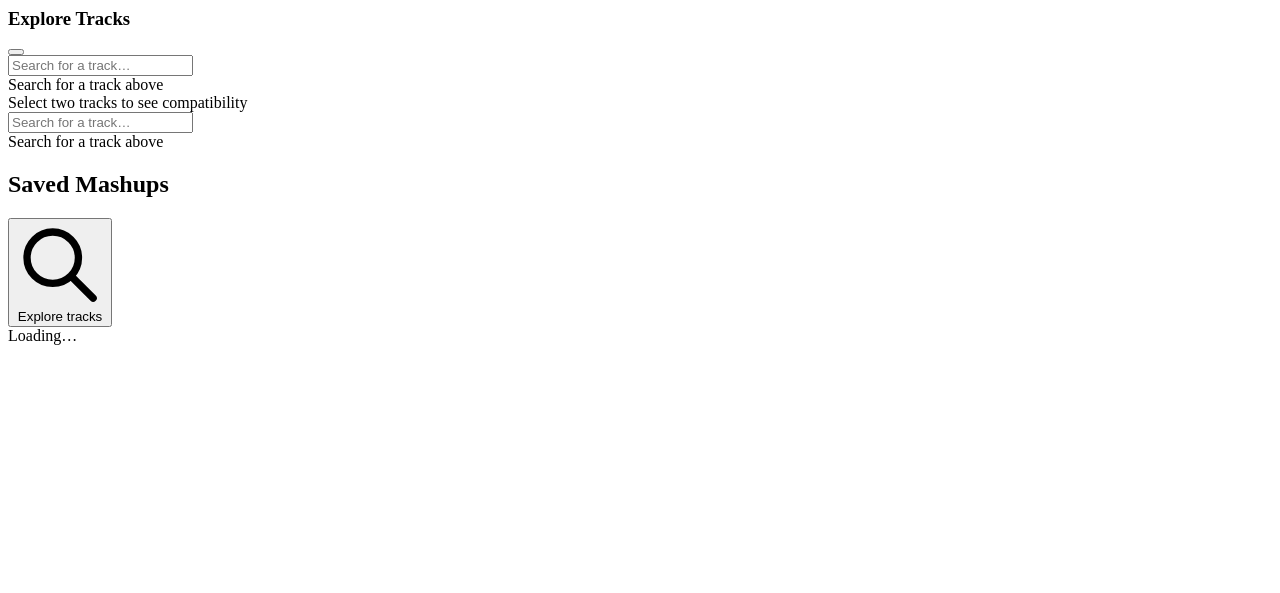
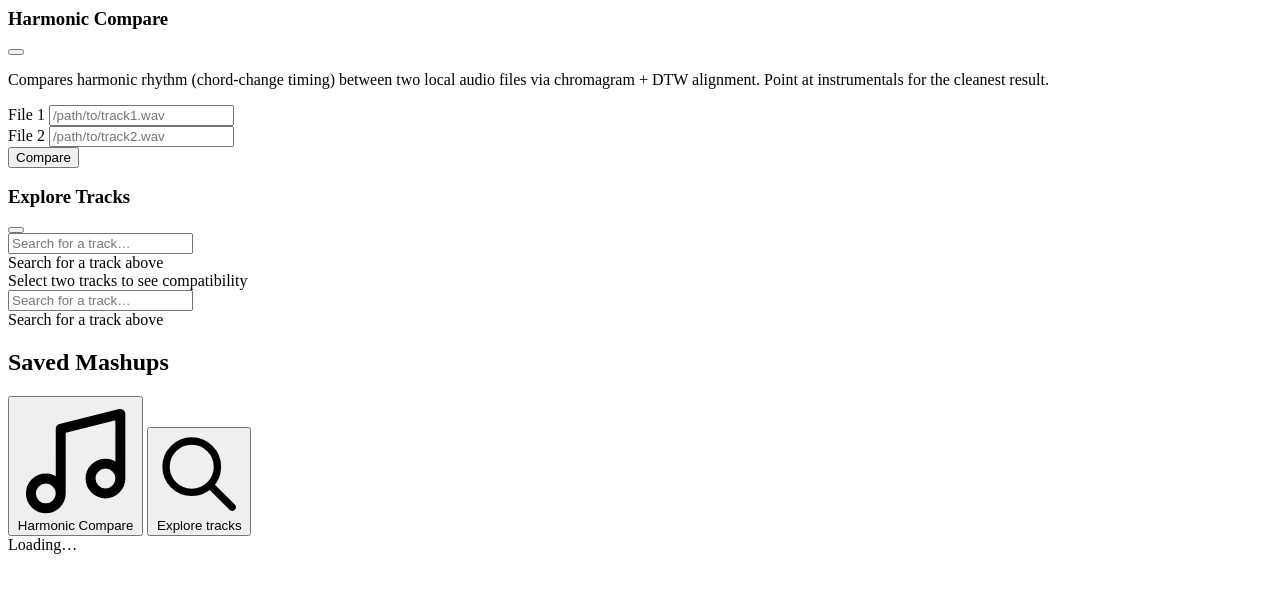
Before and after one commit to patayto/saloon, a Django app: page /mashup/ in a window 1280 px wide. Shown: the top 593 px of the page. Run offline with Django 5.2, Linux system fonts and the light colour scheme.

Commit message:
feat: Harmonic Compare tool + key-compat semitone fix
- analysis/mashup.py: _key_compat now treats keys <=2 chromatic
  semitones apart as compatible, not just Camelot-adjacent/relative
  pairs (e.g. F/F# are 1 semitone apart but 5 Camelot steps).
- New Harmonic Compare tool in the Mashup tab: compares two local
  audio files by path via chromagram + DTW alignment (librosa),
  independent of the saved-MashupPair/library-track flow. Runs as a
  background job through the existing _sync_jobs pattern.
- _resolve_audio_path() resolves typed paths against real directory
  entries under Unicode-normalized comparison (quotes, emoji
  variation selectors, casefold) instead of exact string matching,
  since real filenames rarely survive being retyped/pasted exactly.
- pyproject.toml/uv.lock: pin numpy<2.4 and numba<0.63 so a
  llvmlite version with Intel Mac wheels resolves (librosa hard-
  requires numba).
- Dockerfile: BuildKit cache mount for uv so a failed/retried build
  doesn't re-download the whole dependency set from scratch.
- docker-compose.yml: bind-mount the local audio directory
  (read-only) so Harmonic Compare can see files from inside the
  container.

```diff
--- a/analysis/mashup.py
+++ b/analysis/mashup.py
@@ -28,6 +28,10 @@
     if a_letter == b_letter and adjacent:
         return "compatible"
     if a_num == b_num:  # relative major/minor pair
+        return "compatible"
+    semitone_diff = abs(ak - bk) % 12
+    semitone_diff = min(semitone_diff, 12 - semitone_diff)
+    if semitone_diff <= 2:  # e.g. F/F#: 5 Camelot steps apart but a semitone shift away
         return "compatible"
     return "incompatible"
 
@@ -125,7 +129,7 @@
 
     key_tips = {
         "perfect": f"Perfect key match ({c1_num}{c1_let} = {c2_num}{c2_let}) — fully harmonic",
-        "compatible": f"Compatible keys ({c1_num}{c1_let} / {c2_num}{c2_let}) — Camelot-adjacent, minor key tension",
+        "compatible": f"Compatible keys ({c1_num}{c1_let} / {c2_num}{c2_let}) — closely related or a small pitch shift apart, minor key tension",
         "incompatible": f"Incompatible keys ({c1_num}{c1_let} / {c2_num}{c2_let}) — will clash harmonically",
     }
 
--- a/docker-compose.yml
+++ b/docker-compose.yml
@@ -6,3 +6,4 @@
     env_file: .env
     volumes:
       - ./db.sqlite3:/app/db.sqlite3
+      - /Users/filipe/workspace/mashups/sources:/Users/filipe/workspace/mashups/sources:ro
--- a/pyproject.toml
+++ b/pyproject.toml
@@ -7,8 +7,10 @@
 dependencies = [
     "django>=6.0.4",
     "kagglehub[pandas-datasets]>=1.0.0",
+    "librosa>=0.11.0",
     "lyricsgenius>=3.12.0",
-    "numpy>=2.4.4",
+    "numba<0.63",
+    "numpy>=2.3.5,<2.4",
     "python-dotenv>=1.2.2",
     "requests>=2.33.1",
     "scikit-learn>=1.8.0",
--- a/saloon/urls.py
+++ b/saloon/urls.py
@@ -45,4 +45,6 @@
     path("mashup/pairs/", spotify_views.mashup_pairs, name="mashup_pairs"),
     path("mashup/pairs/save/", spotify_views.mashup_save_pair, name="mashup_save_pair"),
     path("mashup/pairs/<int:pair_id>/delete/", spotify_views.mashup_delete_pair, name="mashup_delete_pair"),
+    path("mashup/harmonic-compare/", spotify_views.harmonic_compare, name="harmonic_compare"),
+    path("mashup/harmonic-compare/status/<str:job_id>/", spotify_views.harmonic_compare_status, name="harmonic_compare_status"),
 ]
--- a/spotify/templates/spotify/mashup.html
+++ b/spotify/templates/spotify/mashup.html
@@ -1,4 +1,44 @@
 {% load spotify_extras %}
+
+<!-- Harmonic Compare modal -->
+<div id="harmonic-modal" class="hidden fixed inset-0 z-50 bg-black/80 flex items-center justify-center px-4">
+  <div class="bg-gray-900 border border-gray-800 rounded-xl w-full max-w-md">
+    <div class="flex items-center justify-between px-5 py-3 border-b border-gray-800">
+      <h3 class="text-sm font-semibold text-gray-200">Harmonic Compare</h3>
+      <button onclick="closeHarmonicCompare()"
+        class="text-gray-500 hover:text-gray-200 transition-colors p-1 rounded hover:bg-gray-800">
+        <svg class="w-4 h-4" fill="none" stroke="currentColor" viewBox="0 0 24 24">
+          <path stroke-linecap="round" stroke-linejoin="round" stroke-width="2" d="M6 18L18 6M6 6l12 12"/>
+        </svg>
+      </button>
+    </div>
+    <div class="p-5 space-y-3">
+      <p class="text-xs text-gray-500">Compares harmonic rhythm (chord-change timing) between two local audio files via chromagram + DTW alignment. Point at instrumentals for the cleanest result.</p>
+      <div>
+        <label class="text-xs text-gray-500">File 1</label>
+        <input id="harmonic-path-1" name="path1" type="text" placeholder="/path/to/track1.wav"
+          oninput="localStorage.setItem('harmonicPath1', this.value)"
+          class="w-full bg-gray-800 border border-gray-700 rounded-lg px-3 py-2 text-sm placeholder-gray-500 focus:outline-none focus:border-green-500 focus:ring-1 focus:ring-green-500">
+      </div>
+      <div>
+        <label class="text-xs text-gray-500">File 2</label>
+        <input id="harmonic-path-2" name="path2" type="text" placeholder="/path/to/track2.wav"
+          oninput="localStorage.setItem('harmonicPath2', this.value)"
+          class="w-full bg-gray-800 border border-gray-700 rounded-lg px-3 py-2 text-sm placeholder-gray-500 focus:outline-none focus:border-green-500 focus:ring-1 focus:ring-green-500">
+      </div>
+      <button type="button"
+        hx-post="{% url 'harmonic_compare' %}"
+        hx-include="#harmonic-path-1,#harmonic-path-2"
+        hx-target="#harmonic-result"
+        hx-swap="innerHTML"
+        hx-on:htmx:before-request="this.disabled=true"
+        hx-on:htmx:after-request="this.disabled=false"
+        class="inline-flex items-center gap-2 bg-green-700 hover:bg-green-600 disabled:opacity-50 disabled:cursor-not-allowed px-4 py-2 rounded font-medium text-sm transition-colors"
+      >Compare</button>
+      <div id="harmonic-result" class="pt-1"></div>
+    </div>
+  </div>
+</div>
 
 <!-- Explore Tracks modal -->
 <div id="mashup-explorer-modal" class="hidden fixed inset-0 z-50 bg-black/80 flex items-start justify-center pt-8 px-4 pb-4">
@@ -73,6 +113,14 @@
 <!-- Main view: saved pairs -->
 <div class="flex items-center justify-between mb-5">
   <h2 class="text-base font-semibold text-white">Saved Mashups</h2>
+  <div class="flex items-center gap-2">
+    <button onclick="openHarmonicCompare()"
+      class="inline-flex items-center gap-2 px-3 py-1.5 rounded-lg text-sm font-medium bg-gray-800 hover:bg-gray-700 text-gray-200 border border-gray-700 transition-colors">
+      <svg class="w-4 h-4" fill="none" stroke="currentColor" viewBox="0 0 24 24">
+        <path stroke-linecap="round" stroke-linejoin="round" stroke-width="2" d="M9 19V6l12-3v13M9 19a3 3 0 11-6 0 3 3 0 016 0zm12-3a3 3 0 11-6 0 3 3 0 016 0z"/>
+      </svg>
+      Harmonic Compare
+    </button>
     <button onclick="openMashupExplorer()"
       class="inline-flex items-center gap-2 px-3 py-1.5 rounded-lg text-sm font-medium bg-green-700 hover:bg-green-600 text-white transition-colors">
       <svg class="w-4 h-4" fill="none" stroke="currentColor" viewBox="0 0 24 24">
@@ -80,6 +128,7 @@
       </svg>
       Explore tracks
     </button>
+  </div>
 </div>
 
 <div id="mashup-pairs-container"
@@ -94,6 +143,21 @@
   var _slot1Id = '';
   var _slot2Id = '';
   var _debounceTimers = {};
+
+  window.openHarmonicCompare = function() {
+    document.getElementById('harmonic-path-1').value = localStorage.getItem('harmonicPath1') || '';
+    document.getElementById('harmonic-path-2').value = localStorage.getItem('harmonicPath2') || '';
+    document.getElementById('harmonic-result').innerHTML = '';
+    document.getElementById('harmonic-modal').classList.remove('hidden');
+  };
+
+  window.closeHarmonicCompare = function() {
+    document.getElementById('harmonic-modal').classList.add('hidden');
+  };
+
+  document.getElementById('harmonic-modal').addEventListener('click', function(e) {
+    if (e.target === this) closeHarmonicCompare();
+  });
 
   window.openMashupExplorer = function() {
     document.getElementById('mashup-explorer-modal').classList.remove('hidden');
--- a/spotify/views.py
+++ b/spotify/views.py
@@ -1,8 +1,10 @@
 import logging
+import os
 import tempfile
 import threading
 import time
 import traceback
+import unicodedata
 import urllib.parse
 import uuid
 
@@ -1429,3 +1431,107 @@
         .all()
     )
     return render(request, "spotify/partials/mashup_pairs.html", {"pairs": pairs})
+
+
+# Real-world filenames (curly vs straight quotes, emoji variation selectors,
+# accents composed differently) rarely survive being retyped or pasted
+# byte-for-byte. Resolve each path segment against the real directory listing
+# under a loose Unicode-normalized comparison instead of matching the exact
+# literal string.
+_QUOTE_MAP = str.maketrans({"‘": "'", "’": "'", "“": '"', "”": '"'})
+_VARIATION_SELECTORS = (0xFE0E, 0xFE0F)
+
+
+def _normalize_for_match(s: str) -> str:
+    s = unicodedata.normalize("NFC", s).translate(_QUOTE_MAP)
+    return "".join(c for c in s if ord(c) not in _VARIATION_SELECTORS).casefold()
+
+
+def _resolve_audio_path(path: str) -> str | None:
+    if os.path.isfile(path):
+        return path
+    if not path.startswith(os.sep):
+        return None
+
+    current = os.sep
+    for part in path.split(os.sep)[1:]:
+        try:
+            entries = os.listdir(current)
+        except OSError:
+            return None
+        target = _normalize_for_match(part)
+        match = next((e for e in entries if _normalize_for_match(e) == target), None)
+        if match is None:
+            return None
+        current = os.path.join(current, match)
+    return current if os.path.isfile(current) else None
+
+
+def harmonic_compare(request: HttpRequest) -> HttpResponse:
+    if request.method != "POST":
+        return HttpResponseNotAllowed(["POST"])
+
+    resolved = []
+    for p in (request.POST.get("path1", "").strip(), request.POST.get("path2", "").strip()):
+        found = _resolve_audio_path(p) if p else None
+        if not found:
+            return render(
+                request,
+                "spotify/partials/harmonic_compare_result.html",
+                {"error": f"File not found: {p or '(empty)'}"},
+            )
+        resolved.append(found)
+    path1, path2 = resolved
+
+    job_id = str(uuid.uuid4())
+    _sync_jobs[job_id] = {"status": "running", "stage": "Loading audio"}
+
+    def _stage_cb(stage: str) -> None:
+        _sync_jobs[job_id]["stage"] = stage
+
+    def _run():
+        try:
+            from analysis.harmonic import score_harmonic_similarity
+
+            result = score_harmonic_similarity(path1, path2, stage_cb=_stage_cb)
+            _sync_jobs[job_id].update({"status": "complete", "score": result["score"]})
+        except Exception:
+            logger.exception("harmonic_compare failed for %s / %s", path1, path2)
+            _sync_jobs[job_id].update(
+                {"status": "error", "error": "Analysis failed — check the server log."}
+            )
+
+    threading.Thread(target=_run, daemon=True).start()
+
+    return render(
+        request,
+        "spotify/partials/harmonic_compare_result.html",
+        {"job_id": job_id, "stage": _sync_jobs[job_id]["stage"]},
+    )
+
+
+def harmonic_compare_status(request: HttpRequest, job_id: str) -> HttpResponse:
+    job = _sync_jobs.get(job_id)
+    if job is None:
+        return render(
+            request,
+            "spotify/partials/harmonic_compare_result.html",
+            {"error": "Job not found (server may have restarted)."},
+        )
+    if job["status"] == "error":
+        return render(
+            request,
+            "spotify/partials/harmonic_compare_result.html",
+            {"error": job.get("error", "Analysis failed.")},
+        )
+    if job["status"] == "running":
+        return render(
+            request,
+            "spotify/partials/harmonic_compare_result.html",
+            {"job_id": job_id, "stage": job.get("stage")},
+        )
+    return render(
+        request,
+        "spotify/partials/harmonic_compare_result.html",
+        {"score": job["score"]},
+    )
```
Also changed, not shown: analysis/harmonic.py (added, +38 -0 lines), spotify/templates/spotify/partials/harmonic_compare_result.html (added, +27 -0 lines), 2 other files. Lines whose indentation alone changed are shown as unchanged.
